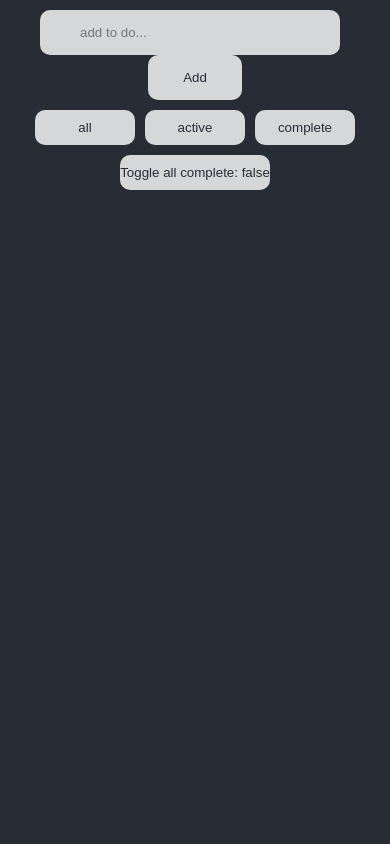
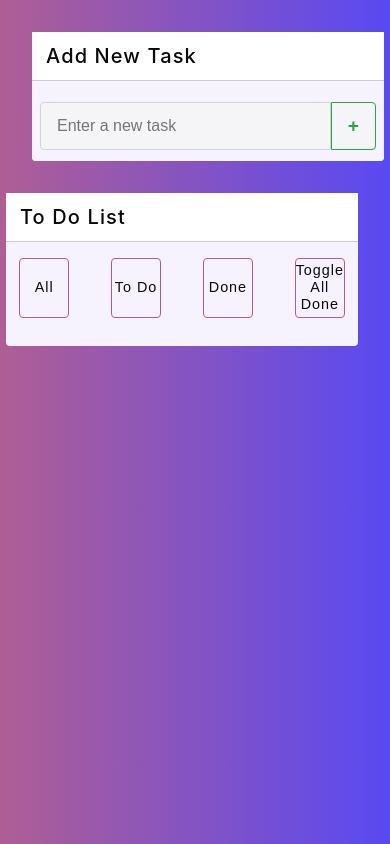
Before and after one commit to raniaBchk/To-do-list-React, a React (Create React App) app: page / in a window 390 px wide. Built offline with nearby package versions, Linux system fonts and the light colour scheme.

Commit message:
changer style de l'application

```diff
--- a/src/App.css
+++ b/src/App.css
@@ -1,33 +1,63 @@
 body{
-  background-color: #282c34;
+  background-image: linear-gradient(to right, #af5e94, #5949f2) ;
   min-height: 100vh;
 }
-
+/*
 .App {
   text-align: center;
 
-}
+} */
 
-.App-logo {
+/* .App-logo {
   height: 40vmin;
   pointer-events: none;
-}
-
+} */
+/*
 @media (prefers-reduced-motion: no-preference) {
   .App-logo {
     animation: App-logo-spin infinite 20s linear;
   }
+
+
+.container{
+  background-color: rgb(70, 9, 252);
+ padding: 0;
+  width: 5em;
+  max-width: 10em;
+  margin: 0;
+  float: right;
+  margin-right: 0em;
+  margin-top: 3em;
+  display: grid;
+  grid-template-columns: 5em ;
+  grid-template-rows: auto auto auto;
+  border-radius: .25em;
+
+
+
+
+
 }
+
+}
+@media screen and (max-width: 768px) {
+  .container {
+    width: 10em;
+  margin-left: 0em;
+  background-color: #360927;
+  }
+} */
+
 
 .App-header {
   /* background-color: #282c34; */
   /* min-height: 100vh; */
-  display: flex;
+  /* display: flex;
   flex-direction: column;
   align-items: center;
   justify-content: center;
   font-size: calc(10px + 2vmin);
-  color: white;
+  color: white; */
 }
 
 .App-link {
@@ -35,56 +65,112 @@ body{
 }
 
 .container{
-  /* background-color: rgb(250, 151, 21); */
+  background-color: rgb(246, 243, 255);
+ padding: 0;
+  width: 32em;
+  max-width: 32em;
+  margin: 0;
+  float: right;
+  margin-right: 3em;
+  margin-top: 2em;
+  display: grid;
+  grid-template-columns: auto ;
+  grid-template-rows: auto auto auto;
+  border-radius: .25em;
 
-  padding: 10px 0px;
-  height: 50px;
+
+
+
 
 }
-@keyframes App-logo-spin {
-  from {
-    transform: rotate(0deg);
-  }
-  to {
-    transform: rotate(360deg);
-  }
+
+
+h5{
+  margin-top: 0em;
+  padding: .5em 0em;
+
+  letter-spacing: .07rem;
+ color: rgb(9, 9, 9);
+  font-size: 1.25rem;
+  font-weight: 500;
+  text-transform: capitalize;
+  text-align: left;
+padding: 0;
+background-color: #fff;
+  border-bottom: 1px solid rgb(205, 205, 205);
+
+  grid-column: 1/2;
+  grid-row: 1/2;
 }
 
 .btn-style{
-  margin-top: 10px;
+  margin-top: -1.1em;
+  /* background-color: #af5e94; */
+  grid-column: 1/2;
+  grid-row: 2/3;
+  display: flex;
+  justify-content: space-between;
+  padding: .5em ;
+  padding-top: 0em;
+  padding-bottom: 1.8em;
 }
 .btn {
-  padding: 10px 0px;
-  width: 100px;
-  color: #282c34;
-  border-radius: 10px;
-  background: hsla(0, 0%, 96%, 0.85);
+  padding: .2em 0em;
+  letter-spacing: .06rem;
+  line-height: 1.2em;
+  width: 5.4em;
+  color: rgb(9, 9, 9);
+  font-size: .9rem;
+  font-weight: 400;
+  text-transform: capitalize;
+  border-radius: .25rem ;
+  background-color: rgb(246, 243, 255);
   outline: none;
-  border: none;
+  border: .1em solid #af5e94;
   font-family: "Almarai", sans-serif;
   margin: 0px 5px;
+  cursor: pointer;
+  transition: all 0.2s ease-in-out;
 }
 
 .btn:hover {
-  color: white;
-  border-radius: 3px solid white;
-  background-color: #909296;
+  color: #fff;
+  border-radius: 2px solid white;
+  background-color: #af5e94;
 
 }
 
 .btn-active {
-  background-color: #61dafb;
+  background-color: #af5e94;
   color: white;
 }
 
 .btn-active:hover {
-  background-color: #61dafb;
+  background-color: #af5e94;
 }
 
 .btn-style-big{
   margin-top: 10px;
 }
 
-.btn-big{
-  width: 150px;
+/* .btn-big{
+  width: 8em;
+} */
+
+
+@media screen and (max-width: 768px){
+  .container{
+      width: 22em;
+
+      max-width: 22.8em;
+      display: block;
+      margin-right: 2em;
+      margin-top: 2em;
+
+  }
+
+  .btn {
+
+    width: 3.5em;
+  }
 }
--- a/src/App.js
+++ b/src/App.js
@@ -84,35 +84,39 @@ function App() {
   return (
     <div className="App">
       <header className="App-header">
+      <ToDoForm addToDo={addToDo}/>
       <Container className='container'>
-        <ToDoForm addToDo={addToDo}/>
-          <div className='btn-style'>
+        <h5>To do list</h5>
+          <div className='btn-style '>
+
           <button className={activeButton === 'all' ? 'btn btn-active' : 'btn'}
           onClick={() => {
             setActiveButton('all');
             updateTodoToShow('all');
-          }}>all</button>
+          }}>All</button>
 
 
           <button  className={activeButton === 'active' ? 'btn btn-active' : 'btn'}
           onClick={() => {
             setActiveButton('active');
             updateTodoToShow('active');
-          }}>active</button>
+          }}>To Do</button>
           <button className={activeButton === 'complete' ? 'btn btn-active' : 'btn'}
           onClick={() => {
             setActiveButton('complete');
             updateTodoToShow('complete');
-          }}>complete</button>
-          <br/>
-          <div className='btn-style-big'>
+          }}>Done</button>
+
+
+          <button className='btn btn-big' onClick={toggleAll}>Toggle all done</button>
+
 
           {todos.some((todo)=>todo.complete)? (
-            <button className='btn btn-big' onClick={removeAll}>Remove all complete</button>
+            <button className='btn btn-big' onClick={removeAll}>Remove all done</button>
           ): null}
 
-          <button className='btn btn-big' onClick={toggleAll}>Toggle all complete: {`${toggleAllComplete}`}</button>
-          </div>
+
+
 
           </div>
           {
--- a/src/components/ToDo/ToDo.jsx
+++ b/src/components/ToDo/ToDo.jsx
@@ -4,10 +4,16 @@ const ToDo = (props) => {
   return (
     <div className={style.todoContainer}>
     <div onClick={props.toggleComplete} style={{textDecoration: props.todo.complete? "line-through": " "}} className={style.todo} >
+
     {props.todo.text}
 
+
+
+    <button className={style.deleteBtn} onClick={props.handleDelete}>x</button>
+
+
     </div>
-    <button className={style.deleteBtn} onClick={props.handleDelete}>x</button>
+
     </div>
   )
 }
--- a/src/components/ToDo/todo.module.css
+++ b/src/components/ToDo/todo.module.css
@@ -1,38 +1,66 @@
 .todo{
+    line-height: 1.5em;
+    padding:  0em  .2em;
+    letter-spacing: .06rem;
+    text-transform: capitalize;
 
-    padding: 7px 10px;
-font-size: 16px;
- background-color: rgb(241, 241, 241);
-    border-radius: 10px;
-    width:85% ;
-    margin-right: 10px;
+    font-size: 1rem;
+    font-weight: 400;
+    /* background-color: rgb(241, 241, 241); */
+    border-radius: .1rem ;
+   width: 29.7em;
+    /* margin-right: 10px; */
     color: black;
+    float: left;
+   margin-top: .3em;
+
 }
 
+@media screen and (max-width: 768px){
+    .todoContainer{
+        width: 20em;
+
+    }
+
+
+    .todo .deleteBtn{
+
+   margin-left: 14em;
+ float: none;
+
+
+
+}
+}
 .todoContainer{
-    display: flex;
-    flex-direction: row;
-  align-items: center;
-  justify-content: center;
+
   /* background-color: rgb(138, 81, 7); */
- padding: 10px 0px;
+  padding: 0em .8em ;
  font-family: "Almarai", sans-serif;
-margin-top: 10px;
+/* margin-top: 1.2em; */
 }
 
+
 .deleteBtn{
-    background-color: red;
-    color: white;
+     background-color: #dc3545;
+    float: right;
+    margin-right: -.5em;
+    color: #fff;
     border: none;
-    font-size: 18px;
+    font-size: 1.2em;
     outline: none;
-    border-radius: 5px;
-    padding: 5px 10px ;
+    border-radius: .1em;
+    padding: .4em .7em ;
+  margin-bottom: .5em;
+  font-weight: bold;
+  cursor: pointer;
     /* margin-right: 10px;
     margin-top: 14px; */
+    transition: all 0.2s ease-in-out;
 }
 
 
 .deleteBtn:hover{
-    background-color: rgb(166, 0, 0);
+    background-color: transparent;
+    color: #dc3545;
 }
--- a/src/components/ToDoForm/ToDoForm.jsx
+++ b/src/components/ToDoForm/ToDoForm.jsx
@@ -27,12 +27,18 @@ const ToDoForm = (props) => {
 
 
       <Navbar.Collapse id="navbarScroll" className="" >
+      <div className={style.container}>
+      <h5>Add new task</h5>
+      <div >
+      <Form onSubmit={handleClick} className={style.containerAdd} >
 
-        <Form onSubmit={handleClick} >
-          <Form.Control
+
+
+
+            <Form.Control
             type="search"
-            placeholder="add to do..."
-            className={`me-2 ${ style.add}`}
+            placeholder="Enter a new task"
+            className={style.add}
 
           onChange={handleChange}
           value={text}
@@ -40,8 +46,13 @@ const ToDoForm = (props) => {
 
 
           />
-          <button className={style.btnAdd} onClick={handleClick}>Add</button>
-        </Form>
+          <button className={style.btnAdd} onClick={handleClick}>+</button>
+
+
+      </Form>
+      </div>
+      </div>
+
       </Navbar.Collapse>
 
 
--- a/src/components/ToDoForm/todoForm.module.css
+++ b/src/components/ToDoForm/todoForm.module.css
@@ -1,38 +1,96 @@
+.container{
+  float: left;
+  background-color:rgb(246, 243, 255) ;
+  border-radius: .25rem ;
+  margin-top: 3em;
+margin-left: 6em;
+width: 22em;
+}
+
+
+
+h5{
+
+  letter-spacing: .07rem;
+ color: rgb(9, 9, 9);
+  font-size: 1.25rem;
+  font-weight: 500;
+  text-transform: capitalize;
+  text-align: left;
+  padding: .6em .7em;
+  border-bottom: 1px solid rgb(205, 205, 205);
+}
+
+.containerAdd{
+  background-color: rgb(246, 243, 255);
+   padding: .7em .5em ;
+margin-top: -1.5em;
+ display: flex;
+ justify-content: space-between;
+ border-radius: .25rem ;
+ border-top-left-radius: 0;
+  border-top-right-radius: 0;
+
+}
+
 .add{
   background: hsla(0, 0%, 96%, 0.85);
   outline: none;
-  padding: 15px 40px;
-  border-radius: 10px;
-  border: none;
-  margin-right: 10px;
-  margin-bottom: 0%;
-  width:300px ;
+  padding: .7rem 1rem;
+  font-size: 1rem;
+  font-weight: 400;
+  line-height: 1.5;
+  color: #35383b;
+  border: 1px solid #ced4da;
+  border-radius: .25rem;
+  width: 87%;
+ max-width: 87%;
+ border-top-right-radius: 0;
+  border-bottom-right-radius: 0;
   font-family: "Almarai", sans-serif;
 }
 
 
+  .btnAdd {
 
 
-.div button:hover {
-    color: white;
-    border: none;
-    background-color: #282c34;
-  }
-
-
-  .btnAdd {
-    padding: 15px 35px;
-    color: #282c34;
-    border-radius: 10px;
+    padding: .65rem 1rem;
+    border-radius: .25rem;
+    color: #28a745;
+    /* height: 2.7em;
+    max-height: 2em; */
+    text-align: center;
     background: hsla(0, 0%, 96%, 0.85);
+    border: 1px solid #28a745;
+    border-top-left-radius: 0;
+  border-bottom-left-radius: 0;
     outline: none;
-    border: none;
+    transition: all 0.2s ease-in-out;
     font-family: "Almarai", sans-serif;
+    font-size: 1.2em;
+    cursor: pointer;
+    font-weight: bold;
 
   }
   .btnAdd:hover {
     color: white;
-    border-radius: 3px solid white;
-    background-color: #343943;
+
+    background-color: #28a745;
 
   }
+
+
+  @media (prefers-reduced-motion: no-preference) {
+    .App-logo {
+      animation: App-logo-spin infinite 20s linear;
+    }
+
+    .container{
+
+      margin-top: 2em;
+    margin-left: 2em;
+
+    }
+
+
+  }
```
